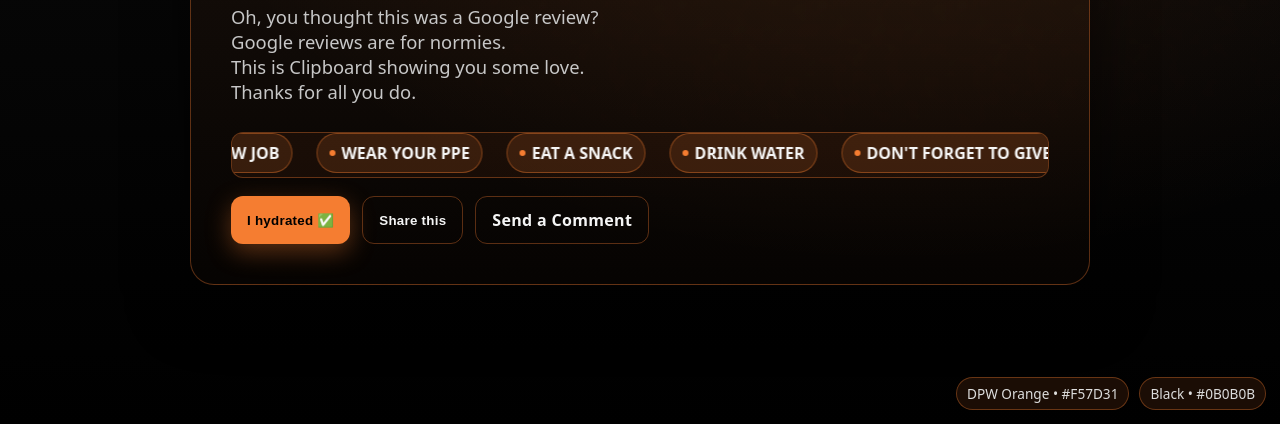
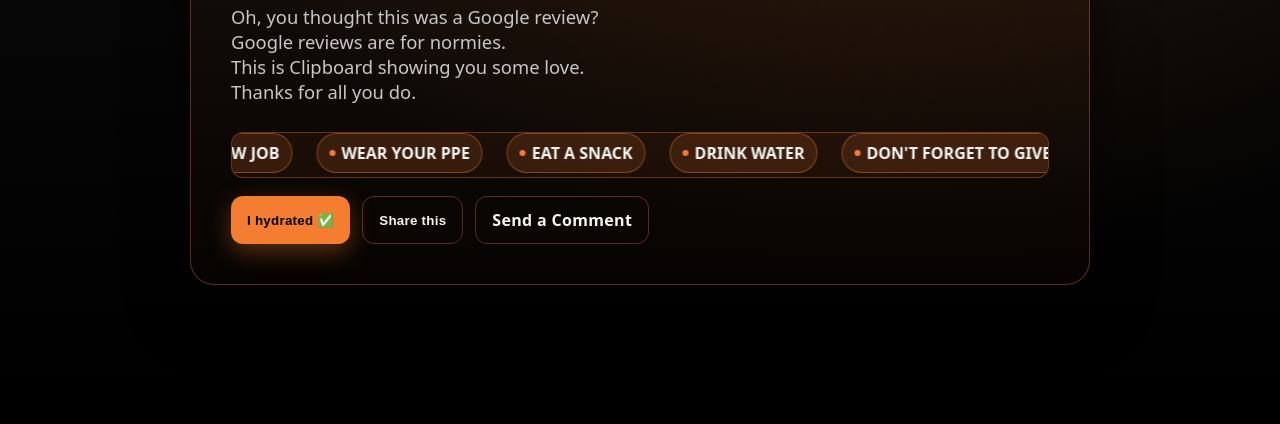
Before and after one commit to clipboard250/man-pavilion-toolbox-google-review, a plain HTML site: page index.html in a window 1280 px wide. Shown: the part 376-800 px from the top of the page. Drawn offline with Linux system fonts and the light colour scheme.

Commit message:
Update index.html
Removed extra code

```diff
--- a/index.html
+++ b/index.html
@@ -61,8 +61,6 @@
     .btn.ghost{color:var(--text); background:transparent; border:1px solid rgba(245,125,49,.35)}
     footer{opacity:.8; font-size:.95rem; margin-top:22px}
     a{color:var(--orange); text-decoration:none} a:hover{text-decoration:underline}
-    .corner{position:fixed; right:14px; bottom:14px; display:flex; gap:10px; align-items:center; opacity:.9}
-    .badge{padding:6px 10px; border-radius:999px; background:rgba(245,125,49,.12); border:1px solid rgba(245,125,49,.4); font-size:.85rem}
     .toast{position:fixed; left:50%; top:18px; transform:translateX(-50%); background:#111; color:var(--text);
       border:1px solid rgba(245,125,49,.45); padding:10px 14px; border-radius:10px; box-shadow:0 10px 30px rgba(0,0,0,.45);
       opacity:0; pointer-events:none; transition:opacity .25s ease}
@@ -100,10 +98,6 @@
       </div>
     </main>
   </div>
-  <div class="corner">
-    <span class="badge">DPW Orange • #F57D31</span>
-    <span class="badge">Black • #0B0B0B</span>
-  </div>
   <div id="toast" class="toast">Hydration logged. Proud of you.</div>
   <script>
     const verbs = ['water','electrolytes','actual H2O','some agua','a sip','more water'];
```
